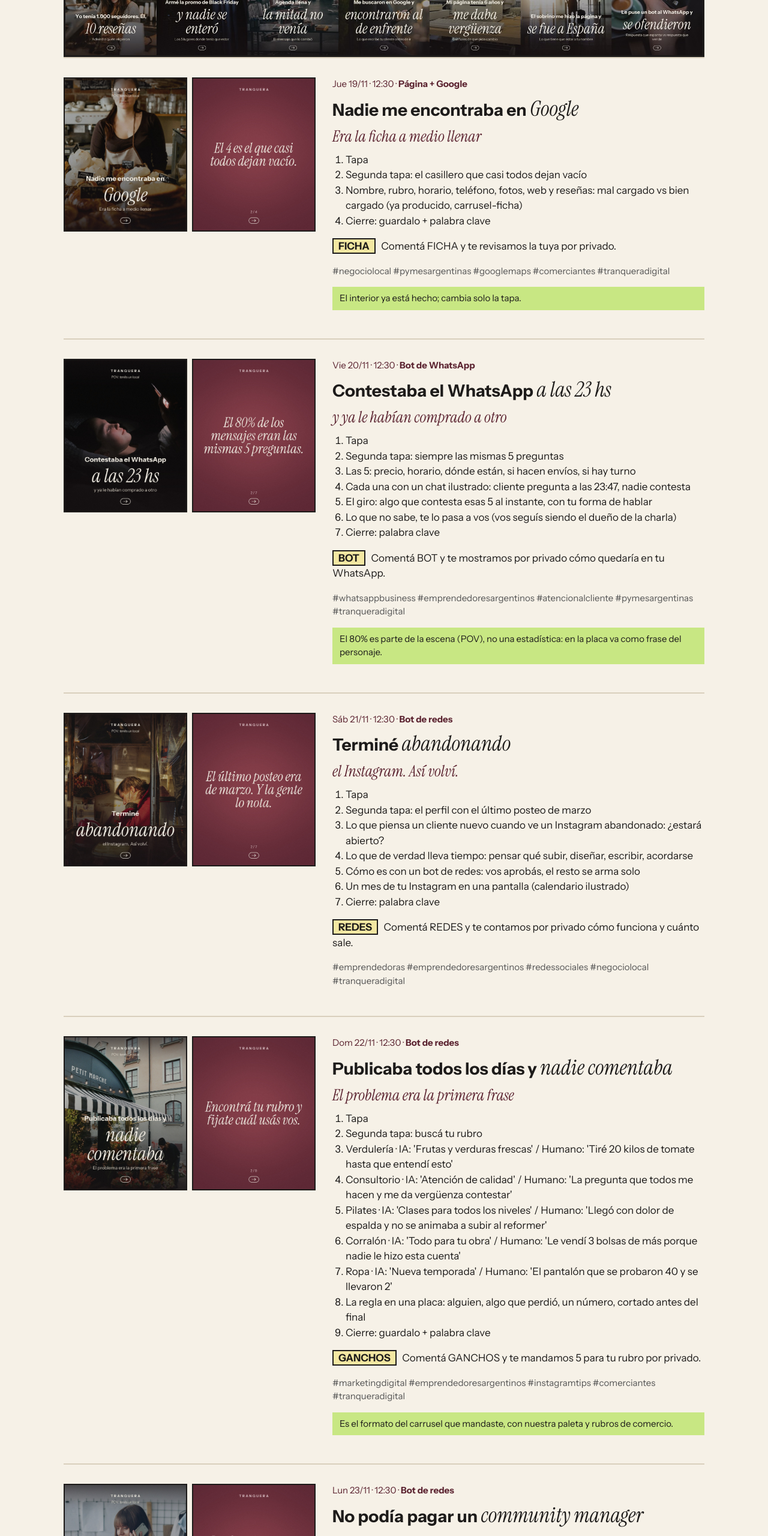
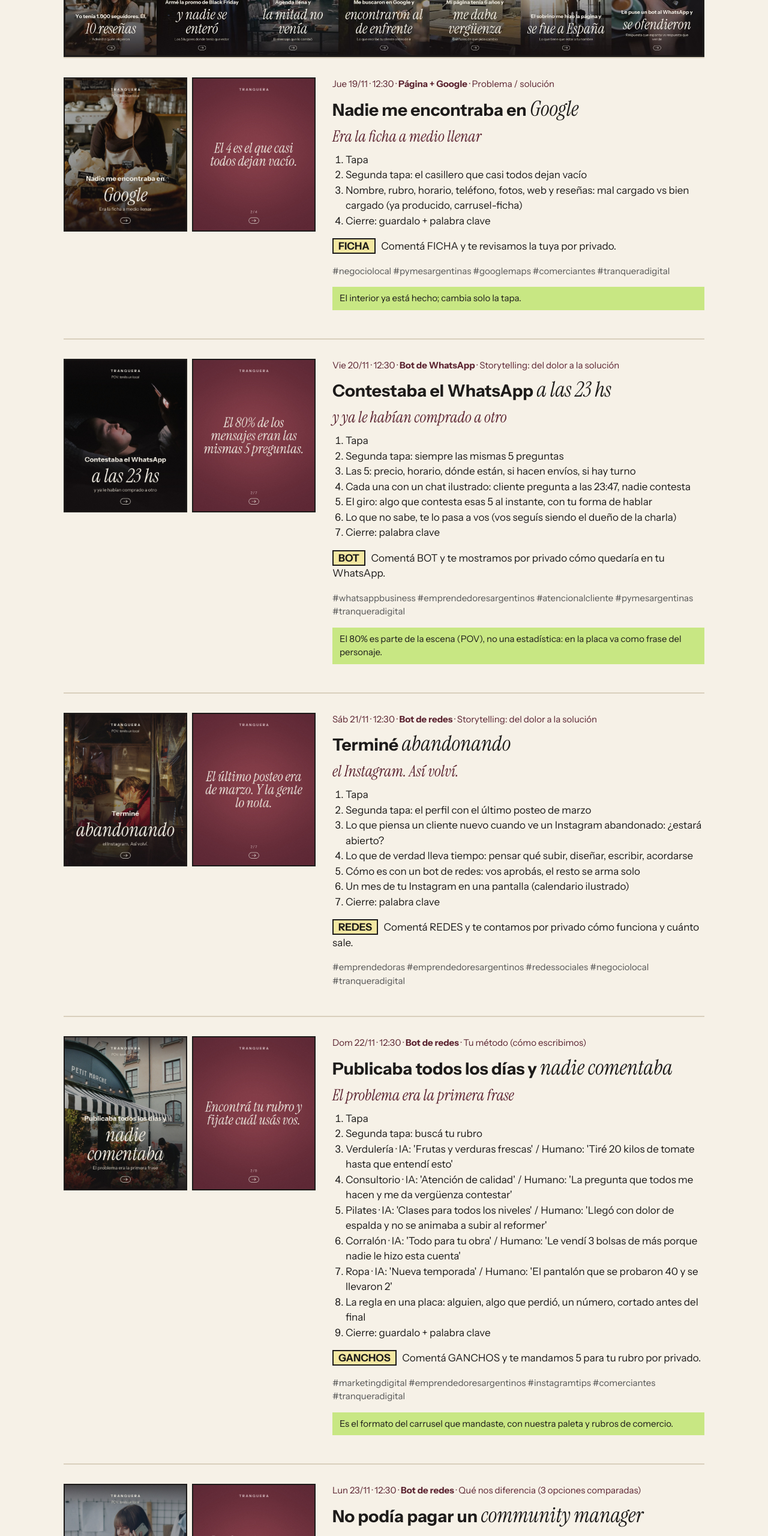
Before and after one commit to borthaburutoribio/tranquera-propuesta-instagram, a plain HTML site: page carruseles-diarios/index.html in a window 1280 px wide. Shown: the part 1160-3720 px from the top of the page at 60% size. Drawn offline with Linux system fonts and the light colour scheme.

Commit message:
Carruseles diarios: tipo de contenido para vender
Co-Authored-By: Claude Opus 5.5 <noreply@anthropic.com>

```diff
--- a/carruseles-diarios/index.html
+++ b/carruseles-diarios/index.html
@@ -32,85 +32,85 @@ h1{font:800 clamp(38px,7vw,72px)/1 "Instrument Sans";margin:0 0 12px}h1 i{font:4
 <img class="hoja" src="img/hoja-tapas.jpg" alt="Las 14 tapas">
 <article class="car">
 <div class="imgs"><img src="img/c01-1.jpg" alt="Tapa 1" loading="lazy"><img src="img/c01-2.jpg" alt="Segunda tapa 1" loading="lazy"></div>
-<div class="txt"><p class="meta">Jue 19/11 · 12:30 · <b>Página + Google</b></p>
+<div class="txt"><p class="meta">Jue 19/11 · 12:30 · <b>Página + Google</b> · Problema / solución</p>
 <h2>Nadie me encontraba en <i>Google</i></h2><p class="rem">Era la ficha a medio llenar</p>
 <ol><li>Tapa</li><li>Segunda tapa: el casillero que casi todos dejan vacío</li><li>Nombre, rubro, horario, teléfono, fotos, web y reseñas: mal cargado vs bien cargado (ya producido, carrusel-ficha)</li><li>Cierre: guardalo + palabra clave</li></ol>
 <p class="cta"><span>FICHA</span> Comentá FICHA y te revisamos la tuya por privado.</p>
 <p class="tags">#negociolocal #pymesargentinas #googlemaps #comerciantes #tranqueradigital</p><p class="nota">El interior ya está hecho; cambia solo la tapa.</p></div></article><article class="car">
 <div class="imgs"><img src="img/c02-1.jpg" alt="Tapa 2" loading="lazy"><img src="img/c02-2.jpg" alt="Segunda tapa 2" loading="lazy"></div>
-<div class="txt"><p class="meta">Vie 20/11 · 12:30 · <b>Bot de WhatsApp</b></p>
+<div class="txt"><p class="meta">Vie 20/11 · 12:30 · <b>Bot de WhatsApp</b> · Storytelling: del dolor a la solución</p>
 <h2>Contestaba el WhatsApp <i>a las 23 hs</i></h2><p class="rem">y ya le habían comprado a otro</p>
 <ol><li>Tapa</li><li>Segunda tapa: siempre las mismas 5 preguntas</li><li>Las 5: precio, horario, dónde están, si hacen envíos, si hay turno</li><li>Cada una con un chat ilustrado: cliente pregunta a las 23:47, nadie contesta</li><li>El giro: algo que contesta esas 5 al instante, con tu forma de hablar</li><li>Lo que no sabe, te lo pasa a vos (vos seguís siendo el dueño de la charla)</li><li>Cierre: palabra clave</li></ol>
 <p class="cta"><span>BOT</span> Comentá BOT y te mostramos por privado cómo quedaría en tu WhatsApp.</p>
 <p class="tags">#whatsappbusiness #emprendedoresargentinos #atencionalcliente #pymesargentinas #tranqueradigital</p><p class="nota">El 80% es parte de la escena (POV), no una estadística: en la placa va como frase del personaje.</p></div></article><article class="car">
 <div class="imgs"><img src="img/c03-1.jpg" alt="Tapa 3" loading="lazy"><img src="img/c03-2.jpg" alt="Segunda tapa 3" loading="lazy"></div>
-<div class="txt"><p class="meta">Sáb 21/11 · 12:30 · <b>Bot de redes</b></p>
+<div class="txt"><p class="meta">Sáb 21/11 · 12:30 · <b>Bot de redes</b> · Storytelling: del dolor a la solución</p>
 <h2>Terminé <i>abandonando</i></h2><p class="rem">el Instagram. Así volví.</p>
 <ol><li>Tapa</li><li>Segunda tapa: el perfil con el último posteo de marzo</li><li>Lo que piensa un cliente nuevo cuando ve un Instagram abandonado: ¿estará abierto?</li><li>Lo que de verdad lleva tiempo: pensar qué subir, diseñar, escribir, acordarse</li><li>Cómo es con un bot de redes: vos aprobás, el resto se arma solo</li><li>Un mes de tu Instagram en una pantalla (calendario ilustrado)</li><li>Cierre: palabra clave</li></ol>
 <p class="cta"><span>REDES</span> Comentá REDES y te contamos por privado cómo funciona y cuánto sale.</p>
 <p class="tags">#emprendedoras #emprendedoresargentinos #redessociales #negociolocal #tranqueradigital</p></div></article><article class="car">
 <div class="imgs"><img src="img/c04-1.jpg" alt="Tapa 4" loading="lazy"><img src="img/c04-2.jpg" alt="Segunda tapa 4" loading="lazy"></div>
-<div class="txt"><p class="meta">Dom 22/11 · 12:30 · <b>Bot de redes</b></p>
+<div class="txt"><p class="meta">Dom 22/11 · 12:30 · <b>Bot de redes</b> · Tu método (cómo escribimos)</p>
 <h2>Publicaba todos los días y <i>nadie comentaba</i></h2><p class="rem">El problema era la primera frase</p>
 <ol><li>Tapa</li><li>Segunda tapa: buscá tu rubro</li><li>Verdulería · IA: &#x27;Frutas y verduras frescas&#x27; / Humano: &#x27;Tiré 20 kilos de tomate hasta que entendí esto&#x27;</li><li>Consultorio · IA: &#x27;Atención de calidad&#x27; / Humano: &#x27;La pregunta que todos me hacen y me da vergüenza contestar&#x27;</li><li>Pilates · IA: &#x27;Clases para todos los niveles&#x27; / Humano: &#x27;Llegó con dolor de espalda y no se animaba a subir al reformer&#x27;</li><li>Corralón · IA: &#x27;Todo para tu obra&#x27; / Humano: &#x27;Le vendí 3 bolsas de más porque nadie le hizo esta cuenta&#x27;</li><li>Ropa · IA: &#x27;Nueva temporada&#x27; / Humano: &#x27;El pantalón que se probaron 40 y se llevaron 2&#x27;</li><li>La regla en una placa: alguien, algo que perdió, un número, cortado antes del final</li><li>Cierre: guardalo + palabra clave</li></ol>
 <p class="cta"><span>GANCHOS</span> Comentá GANCHOS y te mandamos 5 para tu rubro por privado.</p>
 <p class="tags">#marketingdigital #emprendedoresargentinos #instagramtips #comerciantes #tranqueradigital</p><p class="nota">Es el formato del carrusel que mandaste, con nuestra paleta y rubros de comercio.</p></div></article><article class="car">
 <div class="imgs"><img src="img/c05-1.jpg" alt="Tapa 5" loading="lazy"><img src="img/c05-2.jpg" alt="Segunda tapa 5" loading="lazy"></div>
-<div class="txt"><p class="meta">Lun 23/11 · 12:30 · <b>Bot de redes</b></p>
+<div class="txt"><p class="meta">Lun 23/11 · 12:30 · <b>Bot de redes</b> · Qué nos diferencia (3 opciones comparadas)</p>
 <h2>No podía pagar un <i>community manager</i></h2><p class="rem">Así lo resolví igual</p>
 <ol><li>Tapa</li><li>Segunda tapa: las 3 opciones</li><li>Opción 1: hacerlo vos. Cuesta tiempo: tus noches y tus domingos</li><li>Opción 2: un community manager. Cuesta un sueldo todos los meses</li><li>Opción 3: un bot de redes. Planifica, diseña y publica; vos aprobás desde el celu</li><li>Tabla comparativa: tiempo, costo, constancia, quién decide</li><li>Cierre: precio por privado</li></ol>
 <p class="cta"><span>PRECIO</span> Comentá PRECIO y te pasamos el número por privado. Te va a sorprender.</p>
 <p class="tags">#communitymanager #emprendedoresargentinos #pymesargentinas #redessociales #tranqueradigital</p><p class="nota">Sin cifra del community manager en la placa: no hay un número confiable para 2026. Si querés poner $900.000, necesito de dónde sale.</p></div></article><article class="car">
 <div class="imgs"><img src="img/c06-1.jpg" alt="Tapa 6" loading="lazy"><img src="img/c06-2.jpg" alt="Segunda tapa 6" loading="lazy"></div>
-<div class="txt"><p class="meta">Mar 24/11 · 12:30 · <b>Página web</b></p>
+<div class="txt"><p class="meta">Mar 24/11 · 12:30 · <b>Página web</b> · Problema / solución</p>
 <h2>Vidriera impecable. Y la gente <i>pasaba de largo</i></h2><p class="rem">Lo que hacen antes de salir de casa</p>
 <ol><li>Tapa</li><li>Segunda tapa: ya te buscaron</li><li>Paso 1: escriben &#x27;cerca mío&#x27; + tu rubro</li><li>Paso 2: miran fotos, horario y si hay un botón para escribir</li><li>Paso 3: comparan con el de la otra cuadra</li><li>Paso 4: eligen. Y vos ni te enteraste de que perdiste esa venta</li><li>Qué tiene que aparecer cuando te buscan (lista)</li><li>Cierre: te mostramos tu página antes de pagar</li></ol>
 <p class="cta"><span>WEB</span> Comentá WEB y te armamos una muestra de tu página antes de que pagues nada.</p>
 <p class="tags">#negociolocal #comerciantes #pymesargentinas #emprendedoresargentinos #tranqueradigital</p></div></article><article class="car">
 <div class="imgs"><img src="img/c07-1.jpg" alt="Tapa 7" loading="lazy"><img src="img/c07-2.jpg" alt="Segunda tapa 7" loading="lazy"></div>
-<div class="txt"><p class="meta">Mié 25/11 · 12:30 · <b>Página web</b></p>
+<div class="txt"><p class="meta">Mié 25/11 · 12:30 · <b>Página web</b> · Antes y después</p>
 <h2>Me preguntaban el precio <i>30 veces por día</i></h2><p class="rem">Ahora contesto con un link</p>
 <ol><li>Tapa</li><li>Segunda tapa: cada aumento, otra vez</li><li>El caos: lista en una foto vieja, otra en historias, otra en la cabeza</li><li>Un catálogo en tu página: precios, fotos y un botón para pedir</li><li>Cambia un precio, lo cambiás en un lugar y listo</li><li>Cómo se ve desde el celu del cliente (maqueta ilustrada)</li><li>Cierre: palabra clave</li></ol>
 <p class="cta"><span>CATALOGO</span> Comentá CATALOGO y te mostramos cómo quedaría el tuyo.</p>
 <p class="tags">#emprendedoresargentinos #ventasonline #negociolocal #comerciantes #tranqueradigital</p></div></article><article class="car">
 <div class="imgs"><img src="img/c08-1.jpg" alt="Tapa 8" loading="lazy"><img src="img/c08-2.jpg" alt="Segunda tapa 8" loading="lazy"></div>
-<div class="txt"><p class="meta">Jue 26/11 · 12:30 · <b>Google + Página</b></p>
+<div class="txt"><p class="meta">Jue 26/11 · 12:30 · <b>Google + Página</b> · Problema / solución</p>
 <h2>Yo tenía 1.000 seguidores. Él, <i>10 reseñas</i></h2><p class="rem">Adiviná a quién eligieron</p>
 <ol><li>Tapa</li><li>Segunda tapa: el spoiler</li><li>Lo que ve en Google: estrellas, reseñas, fotos, horario</li><li>Lo que no ve: tus seguidores</li><li>Cómo pedir reseñas sin que dé vergüenza (3 frases para copiar)</li><li>Cómo contestar una reseña mala</li><li>Cierre: guardalo + palabra clave</li></ol>
 <p class="cta"><span>RESEÑAS</span> Comentá RESEÑAS y te pasamos el mensaje listo para pedirlas.</p>
 <p class="tags">#negociolocal #googlemaps #pymesargentinas #comerciantes #tranqueradigital</p><p class="nota">Reemplaza al posteo del jueves 26 del plan del mes (misma idea, en carrusel).</p></div></article><article class="car">
 <div class="imgs"><img src="img/c09-1.jpg" alt="Tapa 9" loading="lazy"><img src="img/c09-2.jpg" alt="Segunda tapa 9" loading="lazy"></div>
-<div class="txt"><p class="meta">Vie 27/11 · 12:30 · <b>Página + Bot de redes</b></p>
+<div class="txt"><p class="meta">Vie 27/11 · 12:30 · <b>Página + Bot de redes</b> · Problema / solución</p>
 <h2>Armé la promo de Black Friday <i>y nadie se enteró</i></h2><p class="rem">Los 5 lugares donde tenía que estar</p>
 <ol><li>Tapa</li><li>Segunda tapa: la historia dura 24 horas</li><li>1. Tu ficha de Google (publicación de oferta)</li><li>2. Tu página, arriba de todo</li><li>3. Historia destacada, no solo historia</li><li>4. Estado de WhatsApp + mensaje a tus clientes</li><li>5. Un posteo fijado</li><li>Cierre: palabra clave</li></ol>
 <p class="cta"><span>PROMO</span> Comentá PROMO y te armamos la placa de tu oferta.</p>
 <p class="tags">#blackfriday #emprendedoresargentinos #ofertas #negociolocal #tranqueradigital</p><p class="nota">El mismo día sale el reel de Black Friday a las 19 hs: el carrusel va a las 12:30.</p></div></article><article class="car">
 <div class="imgs"><img src="img/c10-1.jpg" alt="Tapa 10" loading="lazy"><img src="img/c10-2.jpg" alt="Segunda tapa 10" loading="lazy"></div>
-<div class="txt"><p class="meta">Sáb 28/11 · 12:30 · <b>Bot de WhatsApp</b></p>
+<div class="txt"><p class="meta">Sáb 28/11 · 12:30 · <b>Bot de WhatsApp</b> · Storytelling: del dolor a la solución</p>
 <h2>Agenda llena y <i>la mitad no venía</i></h2><p class="rem">El mensaje que lo cambió</p>
 <ol><li>Tapa</li><li>Segunda tapa: nadie les recordó</li><li>El turno vacío: lo que cuesta una hora perdida</li><li>El recordatorio que sale solo el día anterior</li><li>Si no puede venir, lo cancela con un toque y el turno se libera</li><li>Rubros donde más pasa: consultorio, peluquería, estética, pilates</li><li>Cierre: palabra clave</li></ol>
 <p class="cta"><span>TURNOS</span> Comentá TURNOS y te mostramos cómo funciona en tu WhatsApp.</p>
 <p class="tags">#consultorio #estetica #peluqueria #emprendedoresargentinos #tranqueradigital</p><p class="nota">&#x27;La mitad&#x27; es parte de la escena, no un dato.</p></div></article><article class="car">
 <div class="imgs"><img src="img/c11-1.jpg" alt="Tapa 11" loading="lazy"><img src="img/c11-2.jpg" alt="Segunda tapa 11" loading="lazy"></div>
-<div class="txt"><p class="meta">Dom 29/11 · 12:30 · <b>Página web</b></p>
+<div class="txt"><p class="meta">Dom 29/11 · 12:30 · <b>Página web</b> · Preguntas sobre el servicio (qué buscan de vos)</p>
 <h2>Me buscaron en Google y <i>encontraron al de enfrente</i></h2><p class="rem">Lo que escribe tu cliente antes de ir</p>
 <ol><li>Tapa</li><li>Segunda tapa: buscá tu rubro</li><li>Consultorio: &#x27;dermatólogo que atienda OSDE cerca&#x27;</li><li>Pilates: &#x27;pilates reformer clase de prueba&#x27;</li><li>Verdulería: &#x27;verdulería con envío&#x27;</li><li>Corralón: &#x27;arena y cemento envío hoy&#x27;</li><li>Ropa: &#x27;tienda de ropa abierta domingo&#x27;</li><li>Gastronomía: &#x27;dónde comer cerca abierto ahora&#x27;</li><li>Cierre: mandáselo a alguien con un local + palabra clave</li></ol>
 <p class="cta"><span>RUBRO</span> Comentá RUBRO con el tuyo y te decimos qué buscan de vos.</p>
 <p class="tags">#comerciantes #negociolocal #emprendedoresargentinos #pymesargentinas #tranqueradigital</p><p class="nota">Las búsquedas son ejemplos de cómo escribe la gente, no datos de volumen.</p></div></article><article class="car">
 <div class="imgs"><img src="img/c12-1.jpg" alt="Tapa 12" loading="lazy"><img src="img/c12-2.jpg" alt="Segunda tapa 12" loading="lazy"></div>
-<div class="txt"><p class="meta">Lun 30/11 · 12:30 · <b>Página web</b></p>
+<div class="txt"><p class="meta">Lun 30/11 · 12:30 · <b>Página web</b> · Antes y después</p>
 <h2>Mi página tenía 6 años y <i>me daba vergüenza</i></h2><p class="rem">6 señales de que pide cambio</p>
 <ol><li>Tapa</li><li>Segunda tapa: el zoom</li><li>1. No se lee bien en el celu</li><li>2. El horario está viejo</li><li>3. No hay botón para escribirte por WhatsApp</li><li>4. Las fotos son de cuando abriste</li><li>5. No sabés quién la puede cambiar</li><li>6. Te da vergüenza pasarla</li><li>Cierre: te mostramos la nueva antes de pagar</li></ol>
 <p class="cta"><span>MUESTRA</span> Comentá MUESTRA y te armamos cómo quedaría la tuya, antes de pagar.</p>
 <p class="tags">#pymesargentinas #emprendedoresargentinos #negociolocal #profesionales #tranqueradigital</p></div></article><article class="car">
 <div class="imgs"><img src="img/c13-1.jpg" alt="Tapa 13" loading="lazy"><img src="img/c13-2.jpg" alt="Segunda tapa 13" loading="lazy"></div>
-<div class="txt"><p class="meta">Mar 1/12 · 12:30 · <b>Página web</b></p>
+<div class="txt"><p class="meta">Mar 1/12 · 12:30 · <b>Página web</b> · Storytelling con humor</p>
 <h2>El sobrino me hizo la página y <i>se fue a España</i></h2><p class="rem">Lo que tiene que estar a tu nombre</p>
 <ol><li>Tapa</li><li>Segunda tapa: ni la contraseña</li><li>El dominio (tunombre.com.ar): a tu nombre, no al del sobrino</li><li>Quién la cambia cuando cambia un precio</li><li>Dónde está guardada y quién la paga</li><li>Qué pedir antes de que alguien te haga la página</li><li>Cierre: palabra clave</li></ol>
 <p class="cta"><span>WEB</span> Comentá WEB y te ayudamos a recuperar la tuya o te armamos una nueva.</p>
 <p class="tags">#emprendedoresargentinos #negociolocal #pymesargentinas #comerciantes #tranqueradigital</p><p class="nota">Humor: el sobrino es el villano simpático, no se habla mal de nadie real.</p></div></article><article class="car">
 <div class="imgs"><img src="img/c14-1.jpg" alt="Tapa 14" loading="lazy"><img src="img/c14-2.jpg" alt="Segunda tapa 14" loading="lazy"></div>
-<div class="txt"><p class="meta">Mié 2/12 · 12:30 · <b>Bot de WhatsApp</b></p>
+<div class="txt"><p class="meta">Mié 2/12 · 12:30 · <b>Bot de WhatsApp</b> · Qué hace único a nuestro bot</p>
 <h2>Le puse un bot al WhatsApp y <i>se ofendieron</i></h2><p class="rem">Respuesta que espanta vs respuesta que vende</p>
 <ol><li>Tapa</li><li>Segunda tapa: cómo hablaba</li><li>&#x27;Su consulta es importante para nosotros&#x27; vs &#x27;Hola, sí, tenemos. Te lo guardo?&#x27;</li><li>&#x27;Presione 1 para precios&#x27; vs &#x27;Hoy el kilo está $X. Querés que te lo mande?&#x27;</li><li>&#x27;Fuera del horario de atención&#x27; vs &#x27;Ahora estamos cerrados, mañana a las 9 te escribe Marta&#x27;</li><li>La regla: que hable como vos</li><li>Cierre: palabra clave</li></ol>
 <p class="cta"><span>BOT</span> Comentá BOT y te mostramos uno que habla como vos.</p>
```
